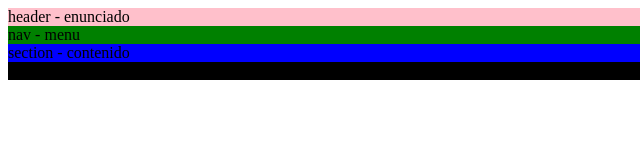
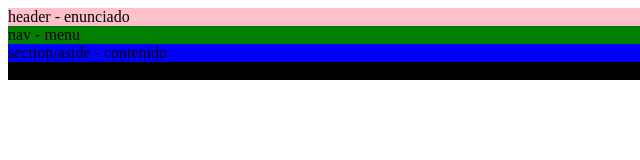
Before and after one commit to DiegoMartzG/Repasando, a plain HTML site: page index.html in a window 1280 px wide. Shown: the full height of the page, 0-640 px from the left. Drawn offline with Linux system fonts and the light colour scheme.

Commit message:
Se añadio la foto  y aside

```diff
--- a/index.html
+++ b/index.html
@@ -9,7 +9,7 @@
 <body>
     <header> header  - enunciado</header>
     <nav>nav - menu </nav>
-    <section>section - contenido</section>
+    <section>section/aside - contenido </section>
     <footer>footer - redes sociales y telefono</footer>
 </body>
 </html>
```
Also changed, not shown: repasando_captura.png (added).
